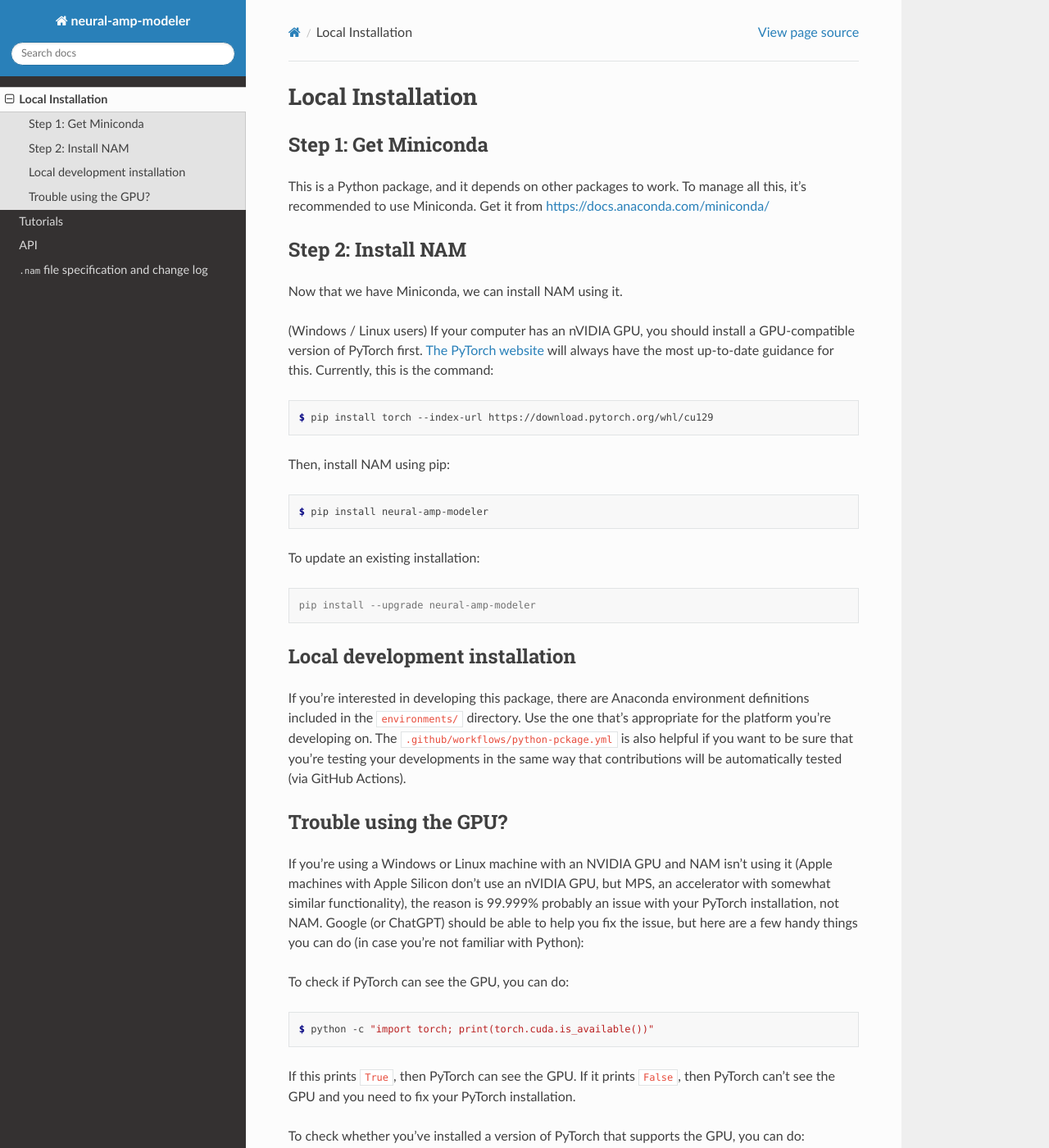
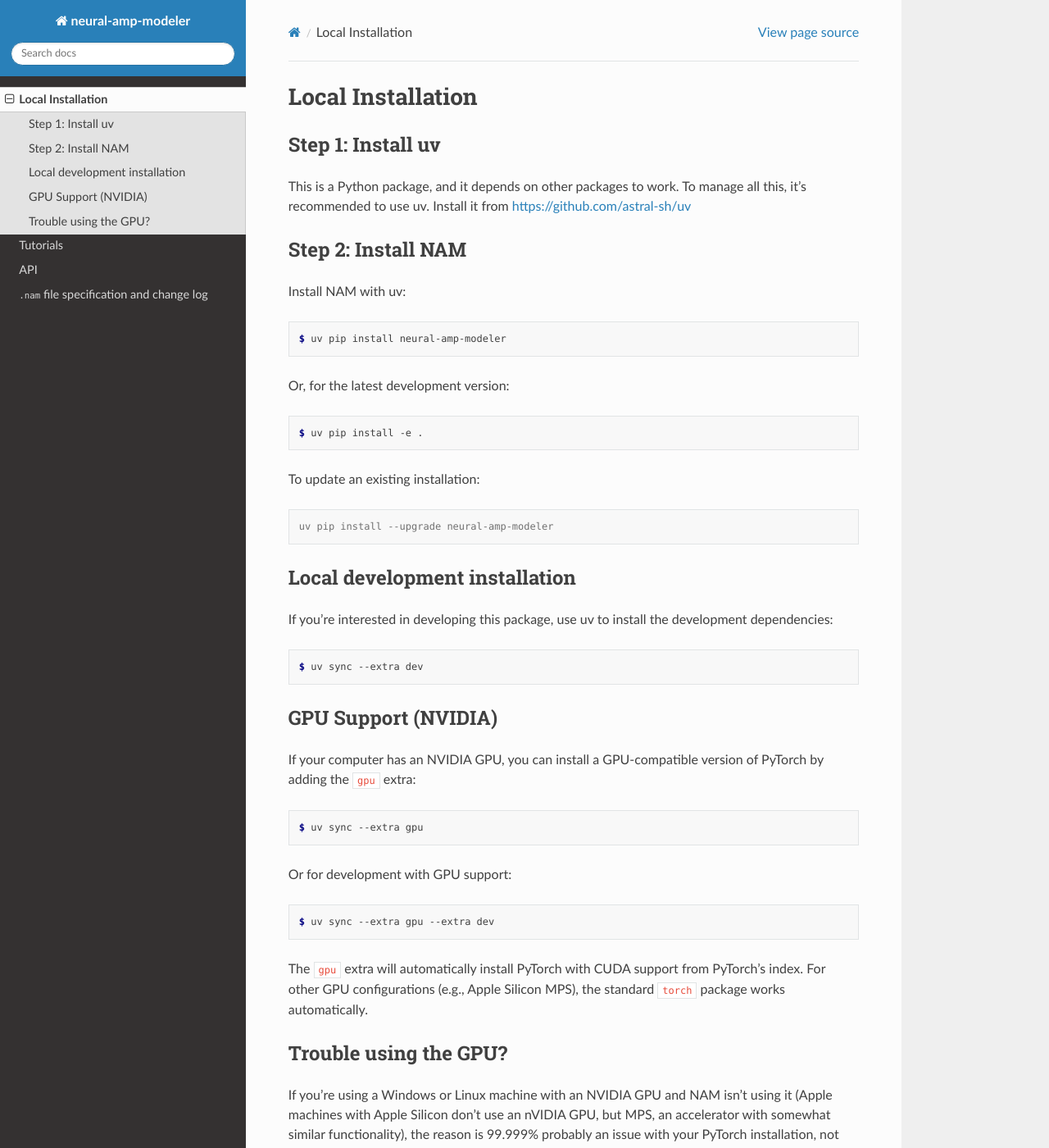
Before and after one commit to sdatkinson/neural-amp-modeler, a Sphinx documentation site: the page built from docs/source/installation.rst, in a window 1280 px wide and 1400 px high. Shown: the whole window at 82% size. Built offline with Sphinx 7.4.7 and the Read the Docs theme 3.1.0, drawn with Linux system fonts in a browser that asks for light colours.

Commit message:
chore(environments): migrate from conda to uv for managing packages
- add dev,docs,gpu installation groups
- update docs
- remove environments/ folder

```diff
--- a/docs/source/installation.rst
+++ b/docs/source/installation.rst
@@ -3,48 +3,63 @@
 Local Installation
 ==================
 
-Step 1: Get Miniconda
-^^^^^^^^^^^^^^^^^^^^^
+Step 1: Install uv
+^^^^^^^^^^^^^^^^^^
 
 This is a Python package, and it depends on other packages to work. To manage
-all this, it's recommended to use Miniconda. Get it from
-https://docs.anaconda.com/miniconda/
+all this, it's recommended to use uv. Install it from
+https://github.com/astral-sh/uv
 
 Step 2: Install NAM
 ^^^^^^^^^^^^^^^^^^^
 
-Now that we have Miniconda, we can install NAM using it.
-
-(Windows / Linux users) If your computer has an nVIDIA GPU, you should install a
-GPU-compatible version of PyTorch first.
-`The PyTorch website <https://pytorch.org/get-started/locally/>`_ will always
-have the most up-to-date guidance for this. Currently, this is the command:
+Install NAM with uv:
 
 .. code-block:: console
 
-   $ pip install torch --index-url https://download.pytorch.org/whl/cu129
+   $ uv pip install neural-amp-modeler
 
-Then, install NAM using pip:
+Or, for the latest development version:
 
 .. code-block:: console
 
-   $ pip install neural-amp-modeler
+   $ uv pip install -e .
 
 To update an existing installation:
 
 .. code-block:: console
 
-   pip install --upgrade neural-amp-modeler
+   uv pip install --upgrade neural-amp-modeler
 
 Local development installation
-^^^^^^^^^^^^^^^^^^^^^^^^^^^^^^
+^^^^^^^^^^^^^^^^^^^^^^^^^^^^^
 
-If you're interested in developing this package, there are Anaconda environment
-definitions included in the ``environments/`` directory. Use the one that's
-appropriate for the platform you're developing on. The
-``.github/workflows/python-pckage.yml`` is also helpful if you want to be sure
-that you're testing your developments in the same way that contributions will be
-automatically tested (via GitHub Actions).
+If you're interested in developing this package, use uv to install the
+development dependencies:
+
+.. code-block:: console
+
+   $ uv sync --extra dev
+
+GPU Support (NVIDIA)
+^^^^^^^^^^^^^^^^^^^^
+
+If your computer has an NVIDIA GPU, you can install a GPU-compatible version
+of PyTorch by adding the ``gpu`` extra:
+
+.. code-block:: console
+
+   $ uv sync --extra gpu
+
+Or for development with GPU support:
+
+.. code-block:: console
+
+   $ uv sync --extra gpu --extra dev
+
+The ``gpu`` extra will automatically install PyTorch with CUDA support from
+PyTorch's index. For other GPU configurations (e.g., Apple Silicon MPS), the
+standard ``torch`` package works automatically.
 
 
 Trouble using the GPU?
```
Also changed, not shown: pyproject.toml (+27 -0 lines), 4 other files.
